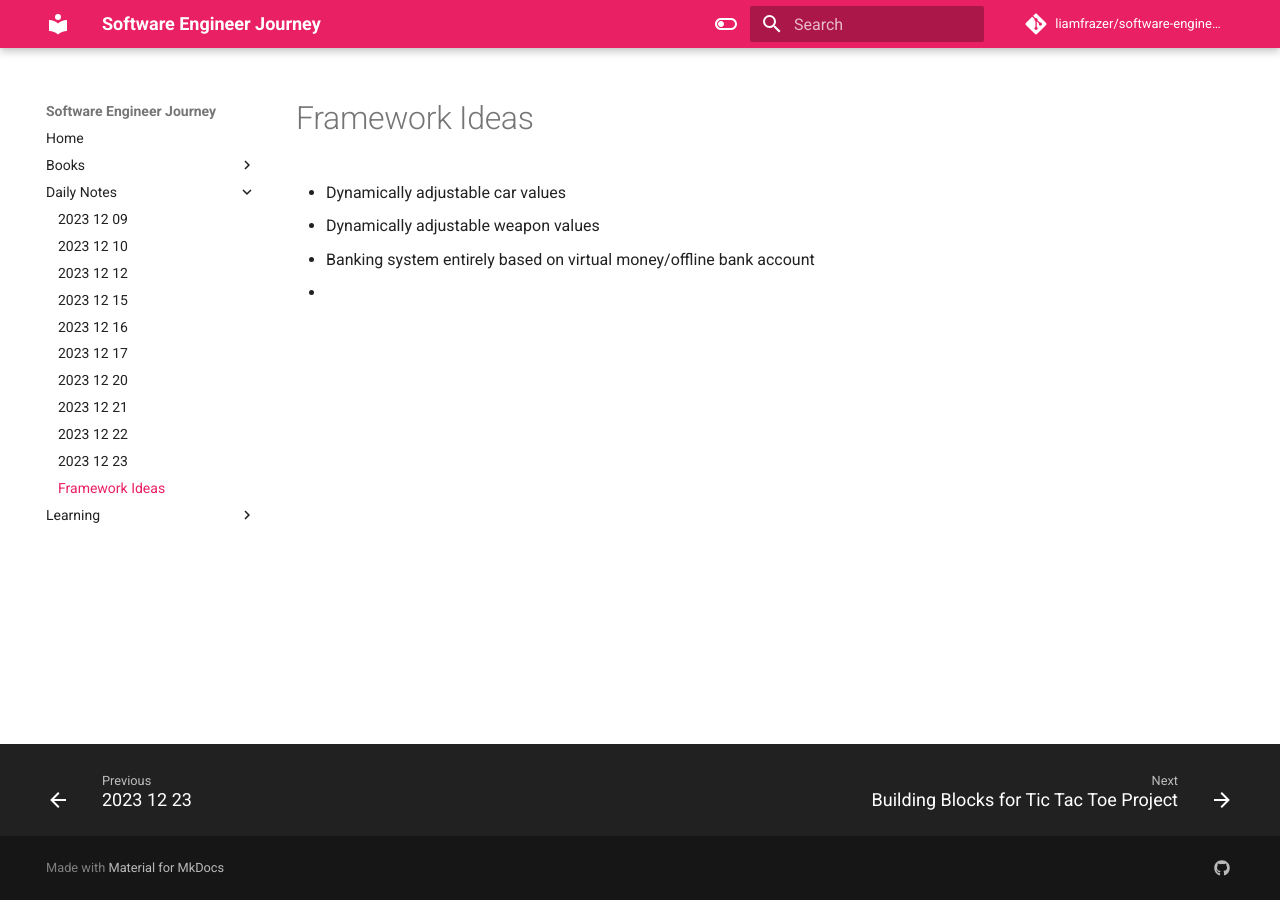
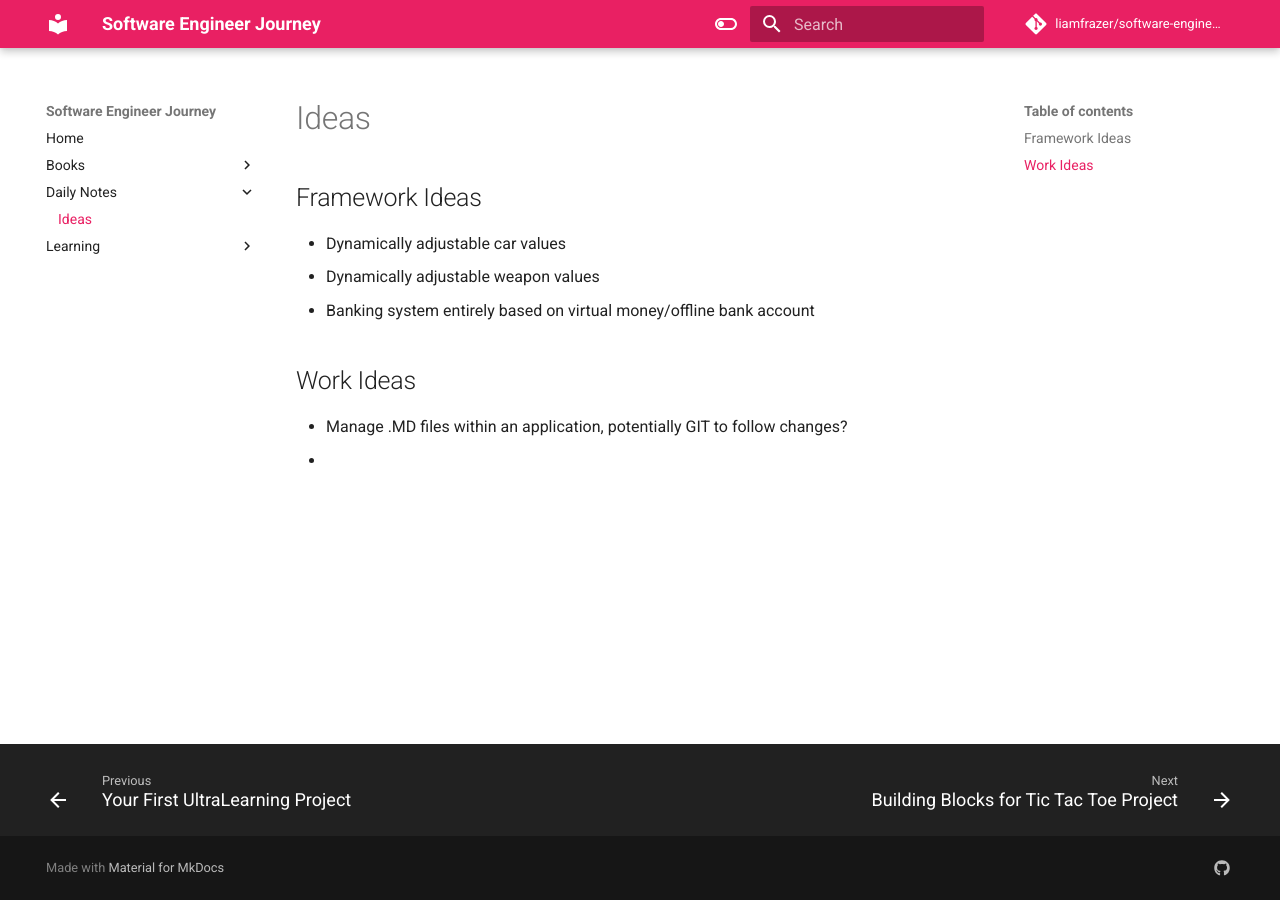
Before and after one commit to liamfrazer/software-engineer-journey, an MkDocs documentation site: the page built from docs/Daily Notes/Ideas.md, in a window 1280 px wide. Built offline with MkDocs 1.6.1 and Material for MkDocs 9.7.7, drawn with Linux system fonts in a browser that asks for light colours; comment, search, counter and statistics services are not loaded.

Commit message:
vault backup: 2023-12-24 13:01:29

```diff
--- a/docs/Daily Notes/2023-12-24.md
+++ b/docs/Daily Notes/Ideas.md
@@ -1,5 +1,9 @@
-# Framework Ideas
+# Ideas
+## Framework Ideas
 * Dynamically adjustable car values
 * Dynamically adjustable weapon values
 * Banking system entirely based on virtual money/offline bank account
+
+## Work Ideas
+* Manage .MD files within an application, potentially GIT to follow changes?
 *
```
Also changed, not shown: docs/Learning/The Complete React Guide/Updating Object State Immutably.md (added, +10 -0 lines), docs/index.md (+1 -0 lines), docs/Daily Notes/2023-12-09.md (deleted), docs/Daily Notes/2023-12-10.md (deleted), docs/Daily Notes/2023-12-12.md (deleted), docs/Daily Notes/2023-12-15.md (deleted), docs/Daily Notes/2023-12-16.md (deleted), docs/Daily Notes/2023-12-17.md (deleted), docs/Daily Notes/2023-12-20.md (deleted), docs/Daily Notes/2023-12-21.md (deleted), docs/Daily Notes/2023-12-22.md (deleted), docs/Daily Notes/2023-12-23.md (deleted).
